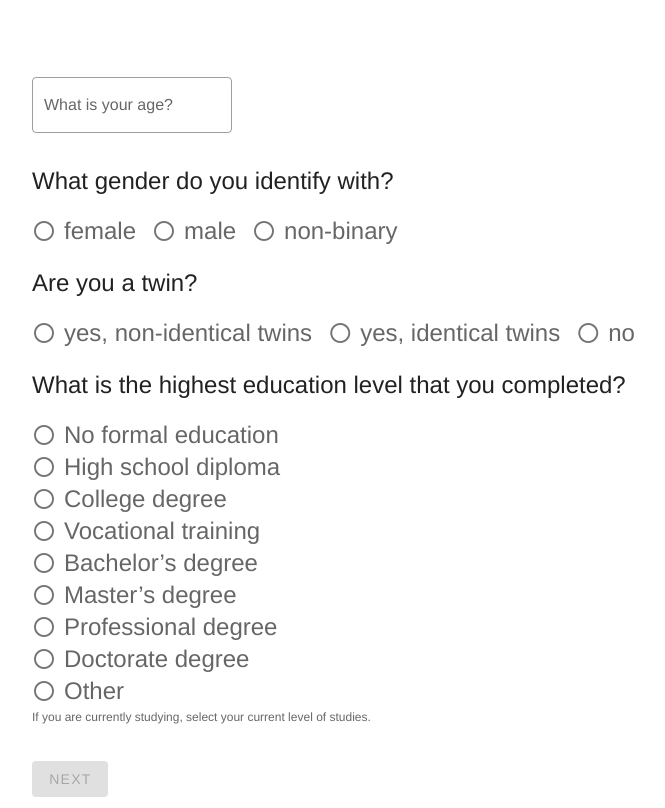
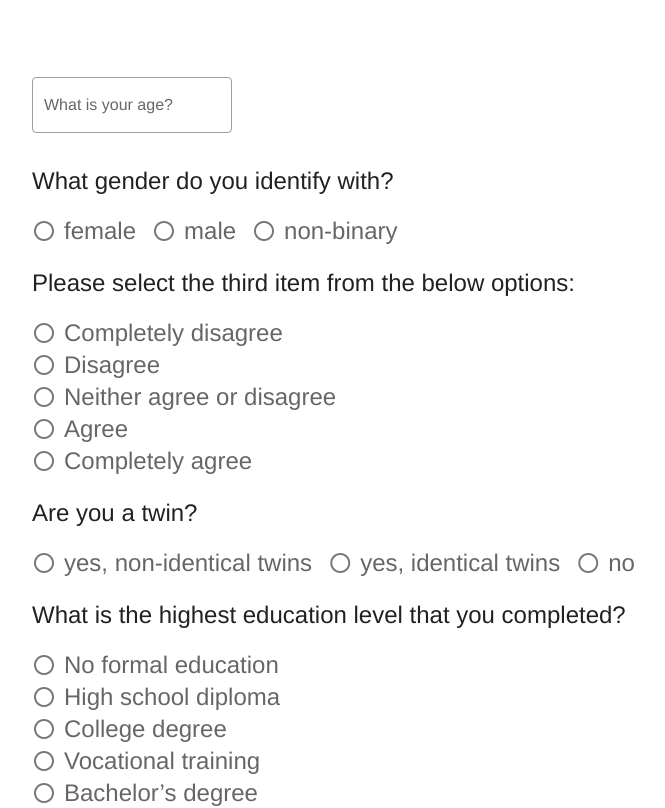
Before and after one commit to ucbtszh/cards-game, a Vue app: page /survey in a window 1280 px wide. Shown: the top 808 px of the page, without its empty margins (128-793 px from the left). Built offline with nearby package versions, Linux system fonts and the light colour scheme.

Commit message:
added catch question in demographics survey

```diff
--- a/src/views/Survey.vue
+++ b/src/views/Survey.vue
@@ -19,6 +19,18 @@
           :key="index"
           :label="g.label"
           :value="g.value"
+        ></v-radio>
+      </v-radio-group>
+       Please select the third item from the below options:
+      <v-radio-group
+        v-model="catchResponse"
+        :rules="[(v) => !!v || 'Please answer this question.']"
+      >
+        <v-radio
+          v-for="(c, index) in catchq"
+          :key="index"
+          :label="c.label"
+          :value="c.value"
         ></v-radio>
       </v-radio-group>
       Are you a twin?
@@ -140,6 +152,29 @@ export default {
           value: 9,
         },
       ],
+      catchResponse: '',
+      catchq: [
+          {
+          label: "Completely disagree",
+          value: 0,
+        },
+        {
+          label: "Disagree",
+          value: 1,
+        },
+        {
+          label: "Neither agree or disagree",
+          value: 2,
+        },
+        {
+          label: "Agree",
+          value: 3,
+        },
+        {
+          label: "Completely agree",
+          value: 4,
+        },
+      ]
     };
   },
   methods: {
@@ -148,7 +183,8 @@ export default {
         age: this.age,
         gender: this.genderResponse,
         edlev: this.edLevResponse,
-        twin: this.twinResponse
+        twin: this.twinResponse,
+        catch: this.catchResponse
       }
       writeResponseData(this.$uuid, 'demographics', response)
     },
```
